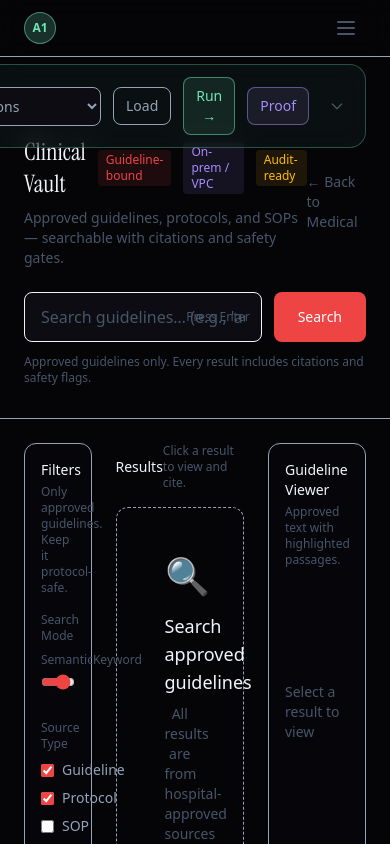
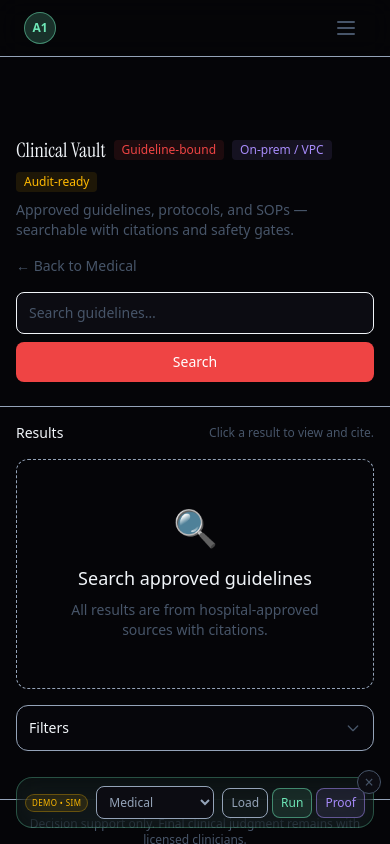
Before and after one commit to alkem1-lab/alkem1-web, a Next.js app: page /solutions/medical/vault in a window 390 px wide. Shown: the top 844 px of the page. Built offline with nearby package versions, Linux system fonts and the light colour scheme.

Commit message:
📱 Mobile optimization: collapsible filters, responsive grid, floating Demo button, touch-friendly UI

```diff
--- a/app/solutions/legal/vault/page.tsx
+++ b/app/solutions/legal/vault/page.tsx
@@ -60,6 +60,8 @@ export default function LegalVaultPage() {
   const [dedupe, setDedupe] = useState(true);
   const [selectedResult, setSelectedResult] = useState<typeof mockResults[0] | null>(null);
   const [hasSearched, setHasSearched] = useState(false);
+  const [showFilters, setShowFilters] = useState(false);
+  const [showViewer, setShowViewer] = useState(false);
 
   const handleSearch = () => {
     if (query.trim()) {
@@ -110,12 +112,12 @@ export default function LegalVaultPage() {
       />
 
       {/* Hero Header */}
-      <section className="pt-20 pb-8 px-6 border-b border-border-subtle">
+      <section className="pt-20 pb-6 md:pb-8 px-4 md:px-6 border-b border-border-subtle">
         <div className="max-w-7xl mx-auto">
-          <div className="flex items-center justify-between">
+          <div className="flex flex-col md:flex-row md:items-center justify-between gap-4">
             <div>
-              <div className="flex items-center gap-3 mb-2">
-                <h1 className="text-2xl font-display text-text-bright">Legal Vault</h1>
+              <div className="flex flex-wrap items-center gap-2 md:gap-3 mb-2">
+                <h1 className="text-xl md:text-2xl font-display text-text-bright">Legal Vault</h1>
                 <span className="px-2 py-0.5 text-xs font-mono bg-phosphor/10 text-phosphor rounded">
                   Privacy-first
                 </span>
@@ -138,47 +140,63 @@ export default function LegalVaultPage() {
           </div>
 
           {/* Search Bar */}
-          <div className="mt-6">
-            <div className="flex gap-3">
+          <div className="mt-4 md:mt-6">
+            <div className="flex flex-col sm:flex-row gap-2 sm:gap-3">
               <div className="flex-1 relative">
                 <input
                   type="text"
                   value={query}
                   onChange={(e) => setQuery(e.target.value)}
                   onKeyDown={(e) => e.key === "Enter" && handleSearch()}
-                  placeholder="Search your legal corpus… (e.g., 'burden of proof causation damages')"
-                  className="w-full px-4 py-3 bg-surface-1 border border-border-subtle rounded-lg
-                             text-text-bright placeholder:text-text-ghost
+                  placeholder="Search legal corpus…"
+                  className="w-full px-3 md:px-4 py-2.5 md:py-3 bg-surface-1 border border-border-subtle rounded-lg
+                             text-text-bright placeholder:text-text-ghost text-sm md:text-base
                              focus:outline-none focus:border-phosphor/50 focus:ring-1 focus:ring-phosphor/20"
                 />
-                <div className="absolute right-3 top-1/2 -translate-y-1/2 text-xs text-text-ghost">
-                  Press Enter
+                <div className="hidden sm:block absolute right-3 top-1/2 -translate-y-1/2 text-xs text-text-ghost">
+                  Enter
                 </div>
               </div>
               <button
                 onClick={handleSearch}
-                className="px-6 py-3 bg-phosphor text-void font-mono text-sm rounded-lg hover:bg-phosphor-dim transition-colors"
+                className="px-4 md:px-6 py-2.5 md:py-3 bg-phosphor text-void font-mono text-sm rounded-lg hover:bg-phosphor-dim transition-colors"
               >
                 Search
               </button>
             </div>
-            <div className="flex items-center gap-4 mt-3 text-xs text-text-ghost">
+            <div className="hidden md:flex items-center gap-4 mt-3 text-xs text-text-ghost">
               <span>Hybrid search is ON — semantic + keyword. Every result is traceable.</span>
             </div>
           </div>
         </div>
       </section>
 
-      {/* Main 3-Column Layout */}
-      <div className="max-w-7xl mx-auto px-6 py-6">
-        <div className="grid grid-cols-12 gap-6">
+      {/* Main Layout - Responsive */}
+      <div className="max-w-7xl mx-auto px-4 md:px-6 py-4 md:py-6">
+        <div className="grid grid-cols-1 lg:grid-cols-12 gap-4 md:gap-6">
 
-          {/* Left Column - Filters */}
-          <aside className="col-span-3 space-y-6">
-            <div className="sticky top-20">
+          {/* Left Column - Filters (collapsible on mobile) */}
+          <aside className="lg:col-span-3 order-2 lg:order-1">
+            {/* Mobile Filter Toggle */}
+            <button
+              onClick={() => setShowFilters(!showFilters)}
+              className="lg:hidden w-full mb-4 p-3 bg-surface-1/30 rounded-xl border border-border-subtle flex items-center justify-between"
+            >
+              <span className="text-sm font-mono text-text-bright">Filters</span>
+              <svg
+                className={`w-4 h-4 text-text-ghost transition-transform ${showFilters ? "rotate-180" : ""}`}
+                fill="none"
+                viewBox="0 0 24 24"
+                stroke="currentColor"
+              >
+                <path strokeLinecap="round" strokeLinejoin="round" strokeWidth={2} d="M19 9l-7 7-7-7" />
+              </svg>
+            </button>
+
+            <div className={`lg:sticky lg:top-20 ${showFilters ? "block" : "hidden lg:block"}`}>
               <div className="p-4 bg-surface-1/30 rounded-xl border border-border-subtle">
-                <h3 className="text-sm font-mono text-text-bright mb-1">Filters</h3>
-                <p className="text-xs text-text-ghost mb-4">
+                <h3 className="text-sm font-mono text-text-bright mb-1 hidden lg:block">Filters</h3>
+                <p className="text-xs text-text-ghost mb-4 hidden lg:block">
                   Narrow by jurisdiction, court, and source type. Keep it court-safe.
                 </p>
 
@@ -336,7 +354,7 @@ export default function LegalVaultPage() {
           </aside>
 
           {/* Center Column - Results */}
-          <main className="col-span-5">
+          <main className="lg:col-span-5 order-1 lg:order-2">
             <div className="mb-4 flex items-center justify-between">
               <h3 className="text-sm font-mono text-text-bright">Results</h3>
               <p className="text-xs text-text-ghost">
@@ -421,9 +439,27 @@ export default function LegalVaultPage() {
           </main>
 
           {/* Right Column - Document Viewer */}
-          <aside className="col-span-4">
-            <div className="sticky top-20">
-              <div className="p-4 bg-surface-1/30 rounded-xl border border-border-subtle min-h-[500px]">
+          <aside className="lg:col-span-4 order-3">
+            {/* Mobile toggle when result selected */}
+            {selectedResult && (
+              <button
+                onClick={() => setShowViewer(!showViewer)}
+                className="lg:hidden w-full mb-4 p-3 bg-phosphor/10 border border-phosphor/30 rounded-xl flex items-center justify-between"
+              >
+                <span className="text-sm font-mono text-phosphor">View Document: {selectedResult.title.slice(0, 30)}...</span>
+                <svg
+                  className={`w-4 h-4 text-phosphor transition-transform ${showViewer ? "rotate-180" : ""}`}
+                  fill="none"
+                  viewBox="0 0 24 24"
+                  stroke="currentColor"
+                >
+                  <path strokeLinecap="round" strokeLinejoin="round" strokeWidth={2} d="M19 9l-7 7-7-7" />
+                </svg>
+              </button>
+            )}
+
+            <div className={`lg:sticky lg:top-20 ${selectedResult && showViewer ? "block" : "hidden lg:block"}`}>
+              <div className="p-4 bg-surface-1/30 rounded-xl border border-border-subtle min-h-[300px] lg:min-h-[500px]">
                 <h3 className="text-sm font-mono text-text-bright mb-1">Document Viewer</h3>
                 <p className="text-xs text-text-ghost mb-4">
                   Original text with highlighted passages.
--- a/app/solutions/medical/vault/page.tsx
+++ b/app/solutions/medical/vault/page.tsx
@@ -70,6 +70,8 @@ export default function MedicalVaultPage() {
   const [selectedResult, setSelectedResult] = useState<typeof mockResults[0] | null>(null);
   const [hasSearched, setHasSearched] = useState(false);
   const [showSafetyGate, setShowSafetyGate] = useState(false);
+  const [showFilters, setShowFilters] = useState(false);
+  const [showViewer, setShowViewer] = useState(false);
 
   const handleSearch = () => {
     if (query.trim()) {
@@ -118,12 +120,12 @@ export default function MedicalVaultPage() {
       />
 
       {/* Hero Header */}
-      <section className="pt-20 pb-8 px-6 border-b border-border-subtle">
+      <section className="pt-20 pb-6 md:pb-8 px-4 md:px-6 border-b border-border-subtle">
         <div className="max-w-7xl mx-auto">
-          <div className="flex items-center justify-between">
+          <div className="flex flex-col md:flex-row md:items-center justify-between gap-4">
             <div>
-              <div className="flex items-center gap-3 mb-2">
-                <h1 className="text-2xl font-display text-text-bright">Clinical Vault</h1>
+              <div className="flex flex-wrap items-center gap-2 md:gap-3 mb-2">
+                <h1 className="text-xl md:text-2xl font-display text-text-bright">Clinical Vault</h1>
                 <span className="px-2 py-0.5 text-xs font-mono bg-crimson/10 text-crimson rounded">
                   Guideline-bound
                 </span>
@@ -146,31 +148,31 @@ export default function MedicalVaultPage() {
           </div>
 
           {/* Search Bar */}
-          <div className="mt-6">
-            <div className="flex gap-3">
+          <div className="mt-4 md:mt-6">
+            <div className="flex flex-col sm:flex-row gap-2 sm:gap-3">
               <div className="flex-1 relative">
                 <input
                   type="text"
                   value={query}
                   onChange={(e) => setQuery(e.target.value)}
                   onKeyDown={(e) => e.key === "Enter" && handleSearch()}
-                  placeholder="Search guidelines… (e.g., 'adult fever escalation sepsis screen')"
-                  className="w-full px-4 py-3 bg-surface-1 border border-border-subtle rounded-lg
-                             text-text-bright placeholder:text-text-ghost
+                  placeholder="Search guidelines…"
+                  className="w-full px-3 md:px-4 py-2.5 md:py-3 bg-surface-1 border border-border-subtle rounded-lg
+                             text-text-bright placeholder:text-text-ghost text-sm md:text-base
                              focus:outline-none focus:border-crimson/50 focus:ring-1 focus:ring-crimson/20"
                 />
-                <div className="absolute right-3 top-1/2 -translate-y-1/2 text-xs text-text-ghost">
-                  Press Enter
+                <div className="hidden sm:block absolute right-3 top-1/2 -translate-y-1/2 text-xs text-text-ghost">
+                  Enter
                 </div>
               </div>
               <button
                 onClick={handleSearch}
-                className="px-6 py-3 bg-crimson text-white font-mono text-sm rounded-lg hover:bg-crimson/80 transition-colors"
+                className="px-4 md:px-6 py-2.5 md:py-3 bg-crimson text-white font-mono text-sm rounded-lg hover:bg-crimson/80 transition-colors"
               >
                 Search
               </button>
             </div>
-            <div className="flex items-center gap-4 mt-3 text-xs text-text-ghost">
+            <div className="hidden md:flex items-center gap-4 mt-3 text-xs text-text-ghost">
               <span>Approved guidelines only. Every result includes citations and safety flags.</span>
             </div>
           </div>
@@ -197,16 +199,32 @@ export default function MedicalVaultPage() {
         )}
       </AnimatePresence>
 
-      {/* Main 3-Column Layout */}
-      <div className="max-w-7xl mx-auto px-6 py-6">
-        <div className="grid grid-cols-12 gap-6">
+      {/* Main Layout - Responsive */}
+      <div className="max-w-7xl mx-auto px-4 md:px-6 py-4 md:py-6">
+        <div className="grid grid-cols-1 lg:grid-cols-12 gap-4 md:gap-6">
 
-          {/* Left Column - Filters */}
-          <aside className="col-span-3 space-y-6">
-            <div className="sticky top-20">
+          {/* Left Column - Filters (collapsible on mobile) */}
+          <aside className="lg:col-span-3 order-2 lg:order-1">
+            {/* Mobile Filter Toggle */}
+            <button
+              onClick={() => setShowFilters(!showFilters)}
+              className="lg:hidden w-full mb-4 p-3 bg-surface-1/30 rounded-xl border border-border-subtle flex items-center justify-between"
+            >
+              <span className="text-sm font-mono text-text-bright">Filters</span>
+              <svg
+                className={`w-4 h-4 text-text-ghost transition-transform ${showFilters ? "rotate-180" : ""}`}
+                fill="none"
+                viewBox="0 0 24 24"
+                stroke="currentColor"
+              >
+                <path strokeLinecap="round" strokeLinejoin="round" strokeWidth={2} d="M19 9l-7 7-7-7" />
+              </svg>
+            </button>
+
+            <div className={`lg:sticky lg:top-20 ${showFilters ? "block" : "hidden lg:block"}`}>
               <div className="p-4 bg-surface-1/30 rounded-xl border border-border-subtle">
-                <h3 className="text-sm font-mono text-text-bright mb-1">Filters</h3>
-                <p className="text-xs text-text-ghost mb-4">
+                <h3 className="text-sm font-mono text-text-bright mb-1 hidden lg:block">Filters</h3>
+                <p className="text-xs text-text-ghost mb-4 hidden lg:block">
                   Only approved guidelines. Keep it protocol-safe.
                 </p>
 
@@ -292,7 +310,7 @@ export default function MedicalVaultPage() {
           </aside>
 
           {/* Center Column - Results */}
-          <main className="col-span-5">
+          <main className="lg:col-span-5 order-1 lg:order-2">
             <div className="mb-4 flex items-center justify-between">
               <h3 className="text-sm font-mono text-text-bright">Results</h3>
               <p className="text-xs text-text-ghost">
@@ -373,9 +391,27 @@ export default function MedicalVaultPage() {
           </main>
 
           {/* Right Column - Document Viewer */}
-          <aside className="col-span-4">
-            <div className="sticky top-20">
-              <div className="p-4 bg-surface-1/30 rounded-xl border border-border-subtle min-h-[500px]">
+          <aside className="lg:col-span-4 order-3">
+            {/* Mobile toggle when result selected */}
+            {selectedResult && (
+              <button
+                onClick={() => setShowViewer(!showViewer)}
+                className="lg:hidden w-full mb-4 p-3 bg-crimson/10 border border-crimson/30 rounded-xl flex items-center justify-between"
+              >
+                <span className="text-sm font-mono text-crimson truncate">View: {selectedResult.title.slice(0, 25)}...</span>
+                <svg
+                  className={`w-4 h-4 text-crimson transition-transform flex-shrink-0 ${showViewer ? "rotate-180" : ""}`}
+                  fill="none"
+                  viewBox="0 0 24 24"
+                  stroke="currentColor"
+                >
+                  <path strokeLinecap="round" strokeLinejoin="round" strokeWidth={2} d="M19 9l-7 7-7-7" />
+                </svg>
+              </button>
+            )}
+
+            <div className={`lg:sticky lg:top-20 ${selectedResult && showViewer ? "block" : "hidden lg:block"}`}>
+              <div className="p-4 bg-surface-1/30 rounded-xl border border-border-subtle min-h-[300px] lg:min-h-[500px]">
                 <h3 className="text-sm font-mono text-text-bright mb-1">Guideline Viewer</h3>
                 <p className="text-xs text-text-ghost mb-4">
                   Approved text with highlighted passages.
--- a/components/demo/DemoBar.tsx
+++ b/components/demo/DemoBar.tsx
@@ -1,6 +1,6 @@
 "use client";
 
-import { useState, useMemo } from "react";
+import { useState, useMemo, useEffect } from "react";
 import { useRouter } from "next/navigation";
 import { motion, AnimatePresence } from "framer-motion";
 import { DEMO_SCENARIOS, DemoScenario } from "@/lib/demo/scenarios";
@@ -17,6 +17,16 @@ export function DemoBar({ vertical, onLoadScenario, onRunWorkflow }: DemoBarProp
   const [isExpanded, setIsExpanded] = useState(false);
   const [isRunning, setIsRunning] = useState(false);
   const [currentStep, setCurrentStep] = useState<string | null>(null);
+  const [isMobile, setIsMobile] = useState(false);
+  const [isMinimized, setIsMinimized] = useState(false);
+
+  // Detect mobile
+  useEffect(() => {
+    const checkMobile = () => setIsMobile(window.innerWidth < 768);
+    checkMobile();
+    window.addEventListener("resize", checkMobile);
+    return () => window.removeEventListener("resize", checkMobile);
+  }, []);
 
   const scenarios = useMemo(() => {
     if (vertical) {
@@ -83,60 +93,91 @@ export function DemoBar({ vertical, onLoadScenario, onRunWorkflow }: DemoBarProp
     medical: "text-crimson",
   };
 
+  // Mobile minimized state - floating button
+  if (isMobile && isMinimized) {
+    return (
+      <motion.button
+        initial={{ opacity: 0, scale: 0.8 }}
+        animate={{ opacity: 1, scale: 1 }}
+        onClick={() => setIsMinimized(false)}
+        className="fixed bottom-4 right-4 z-50 w-14 h-14 rounded-full bg-amber-400/20 border border-amber-400/50 backdrop-blur-md flex items-center justify-center shadow-lg"
+      >
+        <span className="text-amber-400 text-xs font-mono">DEMO</span>
+      </motion.button>
+    );
+  }
+
   return (
     <motion.div
       initial={{ opacity: 0, y: -20 }}
       animate={{ opacity: 1, y: 0 }}
-      className={`fixed top-16 right-6 z-50 rounded-2xl border backdrop-blur-md ${
+      className={`fixed z-50 rounded-2xl border backdrop-blur-md ${
         verticalColors[scenario.vertical] || "border-white/10 bg-black/40"
+      } ${
+        isMobile
+          ? "bottom-4 left-4 right-4 top-auto"
+          : "top-16 right-6"
       }`}
     >
+      {/* Mobile minimize button */}
+      {isMobile && (
+        <button
+          onClick={() => setIsMinimized(true)}
+          className="absolute -top-2 -right-2 w-6 h-6 rounded-full bg-surface-1 border border-border-subtle flex items-center justify-center text-text-ghost hover:text-text-body"
+        >
+          ×
+        </button>
+      )}
+
       {/* Collapsed Bar */}
-      <div className="flex items-center gap-3 p-3">
+      <div className={`flex items-center gap-2 md:gap-3 p-2 md:p-3 ${isMobile ? "flex-wrap" : ""}`}>
         {/* Badge */}
-        <div className="text-[10px] px-2 py-1 rounded-full border border-amber-400/30 bg-amber-400/10 text-amber-400 uppercase tracking-wider">
-          Demo Mode • Simulated
+        <div className="text-[8px] md:text-[10px] px-1.5 md:px-2 py-0.5 md:py-1 rounded-full border border-amber-400/30 bg-amber-400/10 text-amber-400 uppercase tracking-wider whitespace-nowrap">
+          Demo • Sim
         </div>
 
         {/* Scenario Selector */}
         <select
-          className="bg-surface-1 text-sm border border-border-subtle rounded-lg px-3 py-2 text-text-body focus:outline-none focus:border-phosphor/50"
+          className="bg-surface-1 text-xs md:text-sm border border-border-subtle rounded-lg px-2 md:px-3 py-1.5 md:py-2 text-text-body focus:outline-none focus:border-phosphor/50 flex-1 md:flex-none min-w-0"
           value={scenarioId}
           onChange={(e) => setScenarioId(e.target.value)}
         >
           {scenarios.map((s) => (
             <option key={s.id} value={s.id}>
-              {s.label}
+              {isMobile ? s.label.split(":")[0] : s.label}
             </option>
           ))}
         </select>
 
         {/* Action Buttons */}
+        <div className="flex gap-1 md:gap-2">
           <button
             onClick={loadScenario}
-          className="px-3 py-2 text-sm font-mono rounded-lg border border-border-subtle hover:border-phosphor/50 hover:text-phosphor transition-colors text-text-body"
+            className="px-2 md:px-3 py-1.5 md:py-2 text-xs md:text-sm font-mono rounded-lg border border-border-subtle hover:border-phosphor/50 hover:text-phosphor transition-colors text-text-body"
           >
             Load
           </button>
           <button
             onClick={runWorkflow}
             disabled={isRunning}
-          className={`px-3 py-2 text-sm font-mono rounded-lg border transition-colors ${
+            className={`px-2 md:px-3 py-1.5 md:py-2 text-xs md:text-sm font-mono rounded-lg border transition-colors ${
               isRunning
                 ? "border-amber-400/50 bg-amber-400/10 text-amber-400"
                 : "border-phosphor/50 bg-phosphor/10 text-phosphor hover:bg-phosphor/20"
             }`}
           >
-          {isRunning ? "Running..." : "Run →"}
+            {isRunning ? "..." : "Run"}
           </button>
           <button
             onClick={showProof}
-          className="px-3 py-2 text-sm font-mono rounded-lg border border-neural-2/50 bg-neural-2/10 text-neural-2 hover:bg-neural-2/20 transition-colors"
+            className="px-2 md:px-3 py-1.5 md:py-2 text-xs md:text-sm font-mono rounded-lg border border-neural-2/50 bg-neural-2/10 text-neural-2 hover:bg-neural-2/20 transition-colors"
           >
             Proof
           </button>
+        </div>
 
-        {/* Expand Toggle */}
+        {/* Expand Toggle - hide on mobile */}
+        {!isMobile && (
           <button
             onClick={() => setIsExpanded(!isExpanded)}
             className="p-2 text-text-ghost hover:text-text-body transition-colors"
@@ -150,6 +191,7 @@ export function DemoBar({ vertical, onLoadScenario, onRunWorkflow }: DemoBarProp
               <path strokeLinecap="round" strokeLinejoin="round" strokeWidth={2} d="M19 9l-7 7-7-7" />
             </svg>
           </button>
+        )}
       </div>
 
       {/* Current Step Indicator */}
@@ -175,9 +217,9 @@ export function DemoBar({ vertical, onLoadScenario, onRunWorkflow }: DemoBarProp
         )}
       </AnimatePresence>
 
-      {/* Expanded Panel */}
+      {/* Expanded Panel - Desktop only */}
       <AnimatePresence>
-        {isExpanded && (
+        {isExpanded && !isMobile && (
           <motion.div
             initial={{ opacity: 0, height: 0 }}
             animate={{ opacity: 1, height: "auto" }}
```
Also changed, not shown: app/solutions/legal/page.tsx (line endings or trailing spaces), components/architecture/OrganismView.tsx (line endings or trailing spaces). Lines whose indentation alone changed are shown as unchanged.
